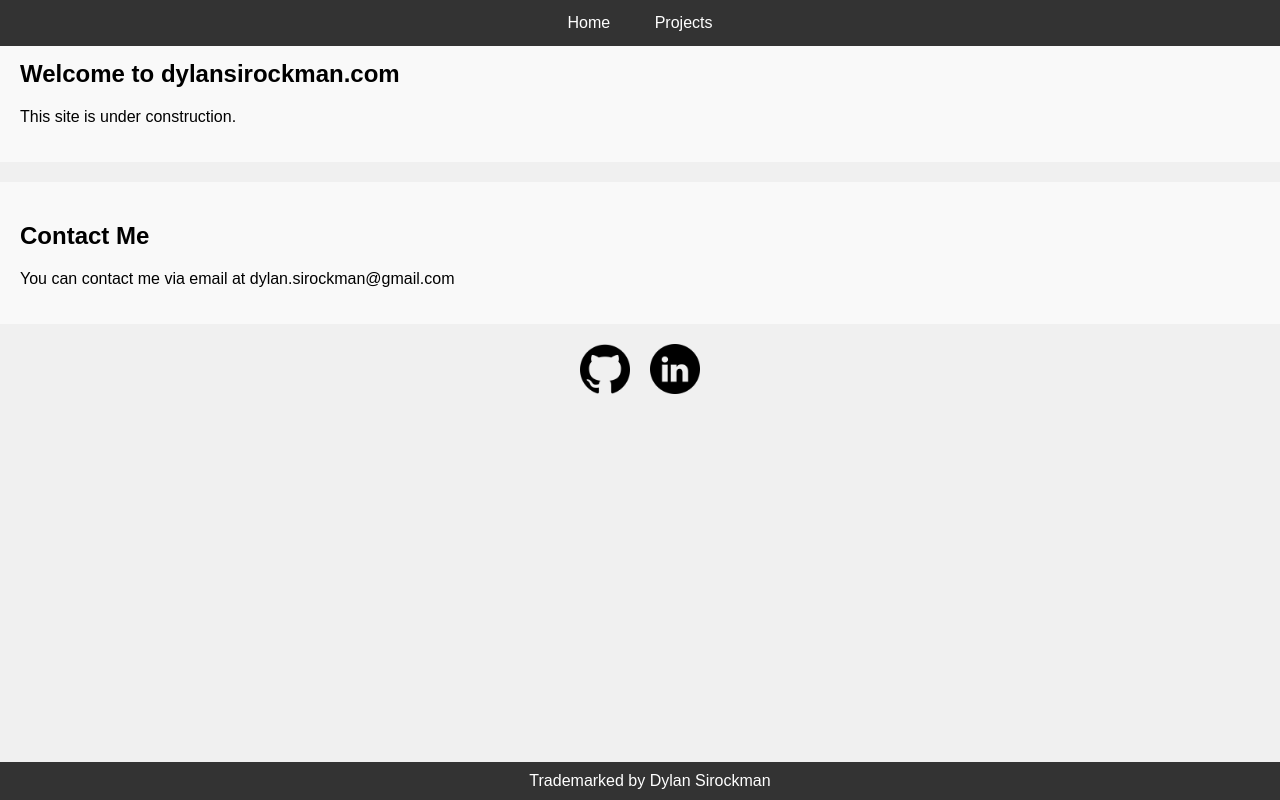
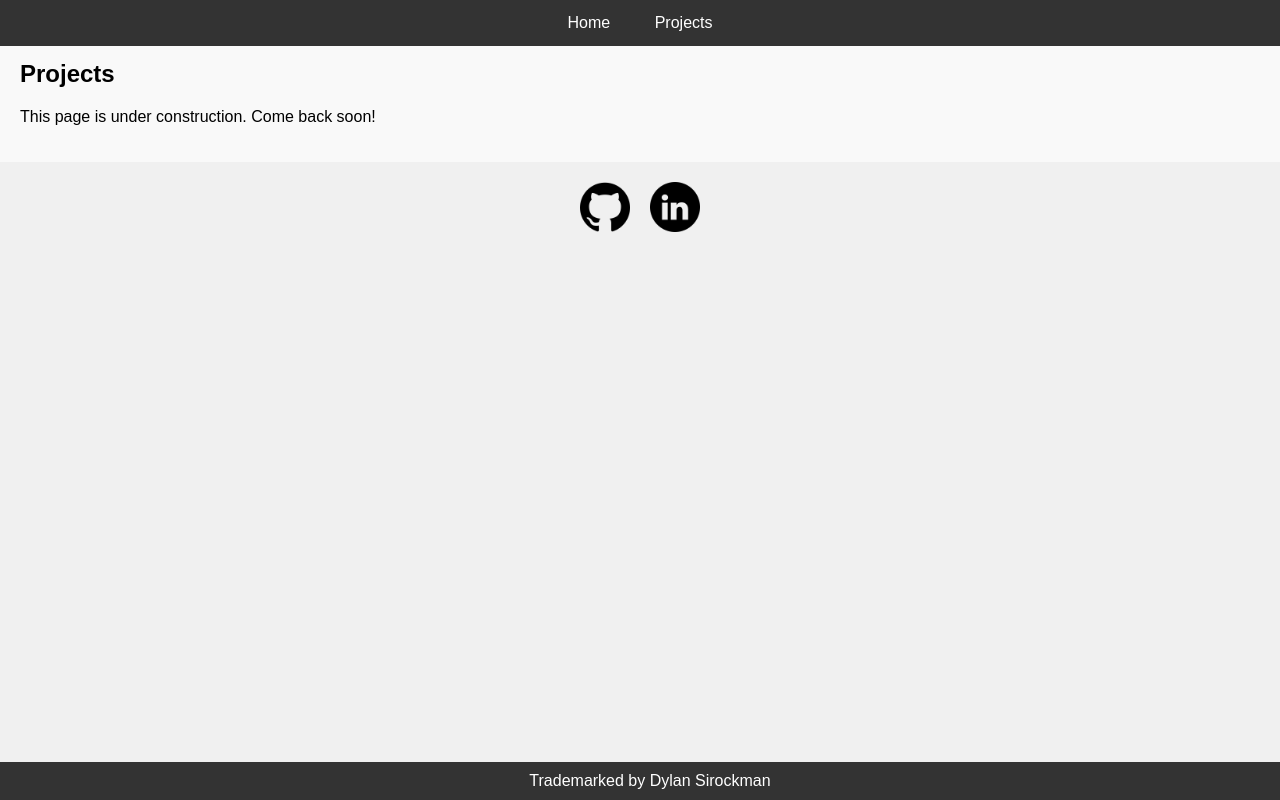
Before and after one commit to dylansirockman/dylansirockman-site, a plain HTML site: page projects.html in a window 1280 px wide. Drawn offline with Linux system fonts and the light colour scheme.

Commit message:
Update projects.html

```diff
--- a/projects.html
+++ b/projects.html
@@ -3,7 +3,7 @@
 <head>
     <meta charset="UTF-8">
     <meta name="viewport" content="width=device-width, initial-scale=1.0">
-    <title>Your Website Title</title>
+    <title>Projects</title>
     <link rel="stylesheet" href="styles.css">
 </head>
 <body>
@@ -17,13 +17,8 @@
     </nav>
 
     <section id="home">
-        <h1>Welcome to dylansirockman.com</h1>
-        <p>This site is under construction.</p>
-    </section>
-
-    <section id="contact">
-        <h2>Contact Me</h2>
-        <p>You can contact me via email at dylan.sirockman@gmail.com</p>
+        <h1>Projects</h1>
+        <p>This page is under construction. Come back soon!</p>
     </section>
 
     <script src="script.js"></script>
```
